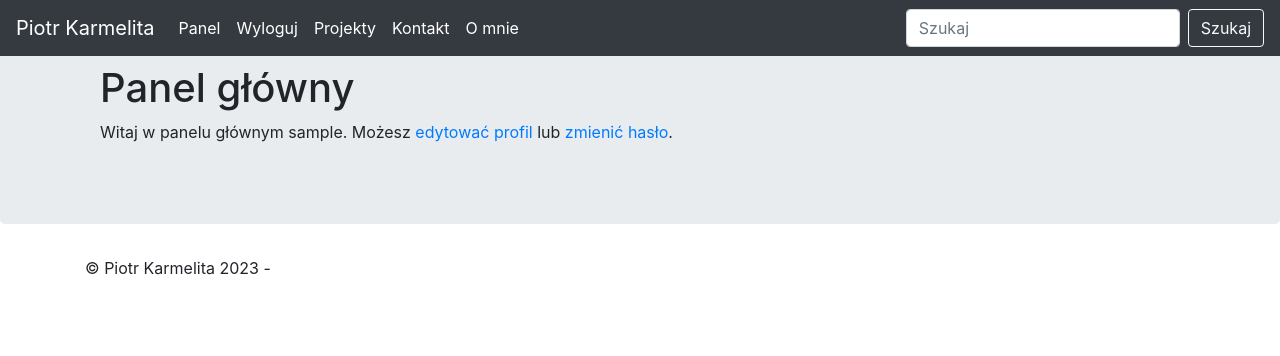
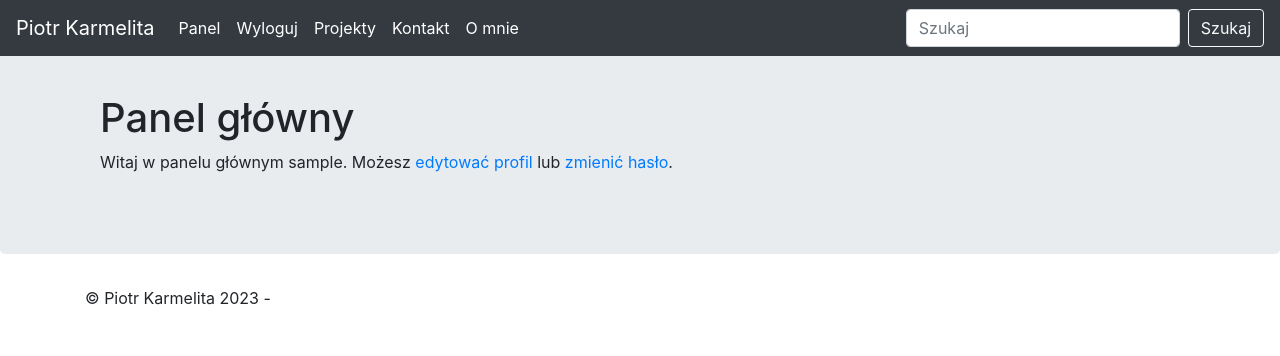
Before and after one commit to p-karmelita/Personal-website, a Django app: page /dashboard/ in a window 1280 px wide. Shown: the top 356 px of the page. Run offline with Django 4.2, Linux system fonts and the light colour scheme; the visitor is signed in with stand-in values (Sample User, id 1); some libraries are stand-ins or nearby versions.

Commit message:
change styles

```diff
--- a/account/templates/account/dashboard.html
+++ b/account/templates/account/dashboard.html
@@ -3,7 +3,7 @@
 {% block title %}Panel główny{% endblock %}
 
 {% block content %}
-<h1>Panel główny</h1>
+<h1 class="panel">Panel główny</h1>
 <p>Witaj w panelu głównym {{ user.username }}. Możesz <a href="{% url "edit" %}">edytować profil </a>lub <a href="{% url "password_change" %}">zmienić hasło</a>.</p>
 
 {% endblock %}
--- a/mysite/static/css/blog.css
+++ b/mysite/static/css/blog.css
@@ -47,3 +47,7 @@ h2 {
     padding: 10px;
     border-radius: 5px;
 }
+
+.panel {
+    margin-top: 30px;
+}
```
